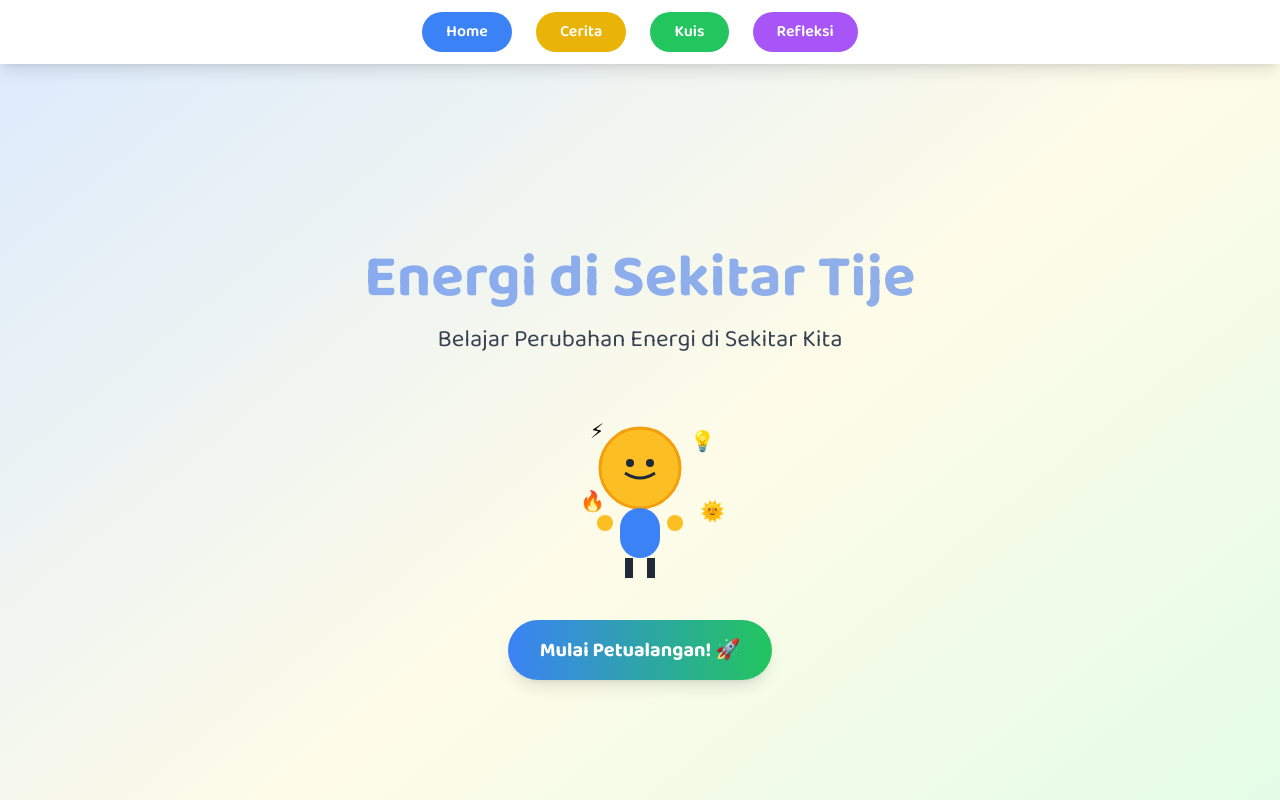
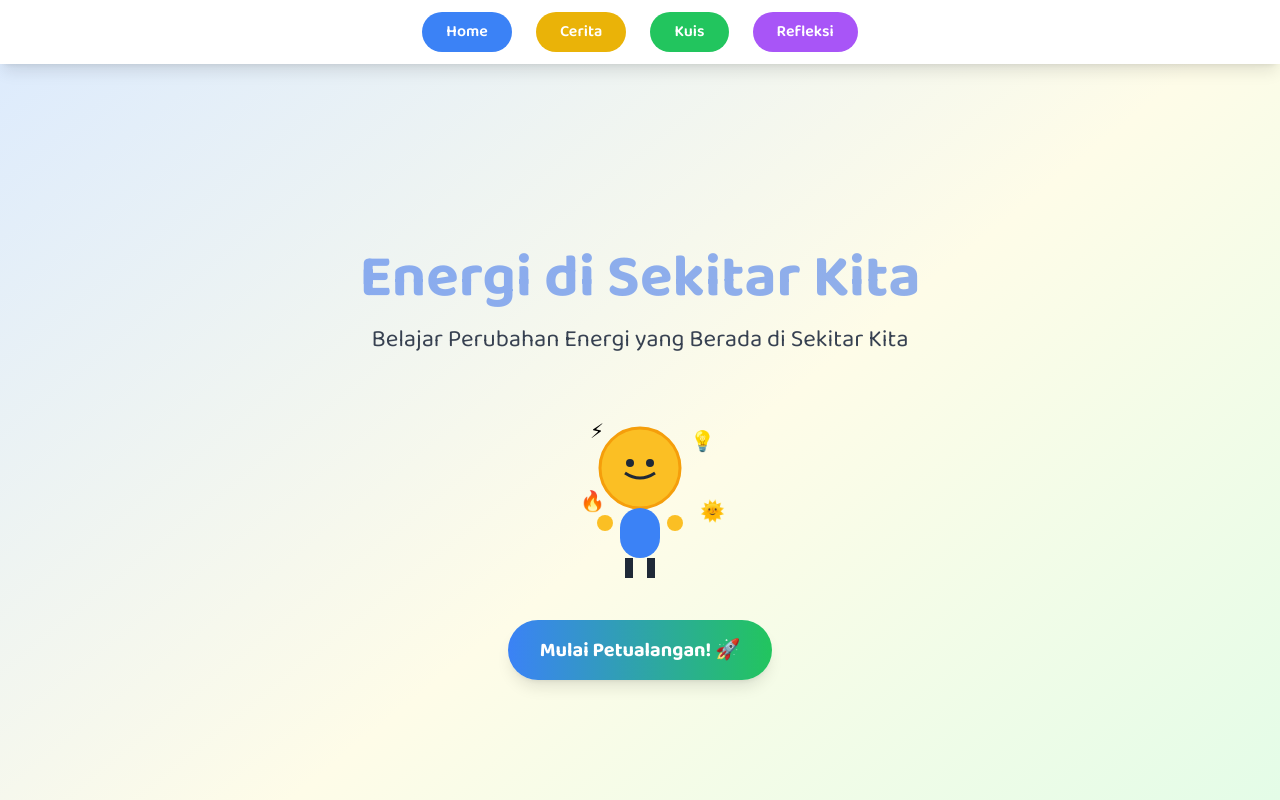
Before and after one commit to endangdarsono/energi-tije, a plain HTML site: page index.html in a window 1280 px wide. Shown: the top 800 px of the page. Drawn offline with nearby package versions, Linux system fonts and the light colour scheme.

Commit message:
Update index.html

```diff
--- a/index.html
+++ b/index.html
@@ -67,8 +67,8 @@
     <!-- Home Section -->
     <section id="home" class="section min-h-screen flex items-center justify-center">
         <div class="text-center max-w-4xl mx-auto px-4">
-            <h1 class="text-6xl font-bold text-blue-600 mb-4 animate-pulse">Energi di Sekitar Tije</h1>
-            <p class="text-2xl text-gray-700 mb-8">Belajar Perubahan Energi di Sekitar Kita</p>
+            <h1 class="text-6xl font-bold text-blue-600 mb-4 animate-pulse">Energi di Sekitar Kita</h1>
+            <p class="text-2xl text-gray-700 mb-8">Belajar Perubahan Energi yang Berada di Sekitar Kita</p>
 
             <!-- Satir Character -->
             <div class="mb-8">
```
